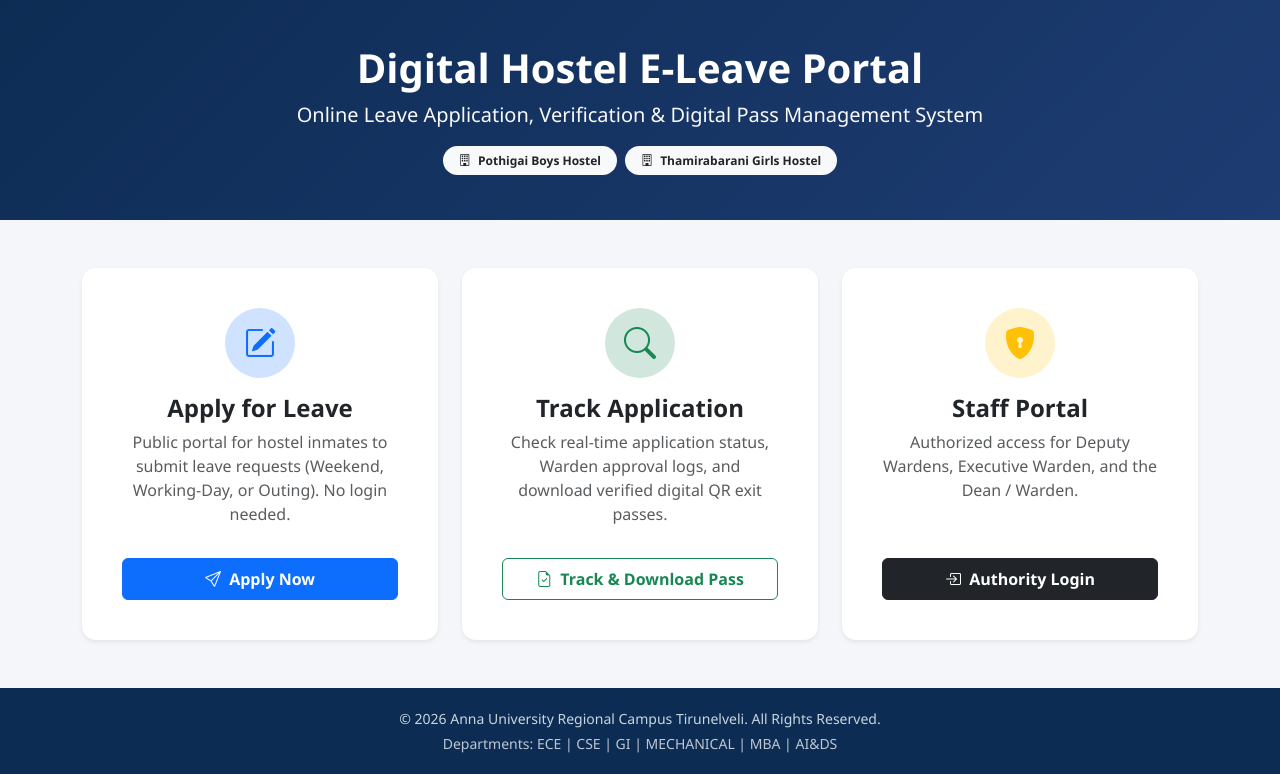
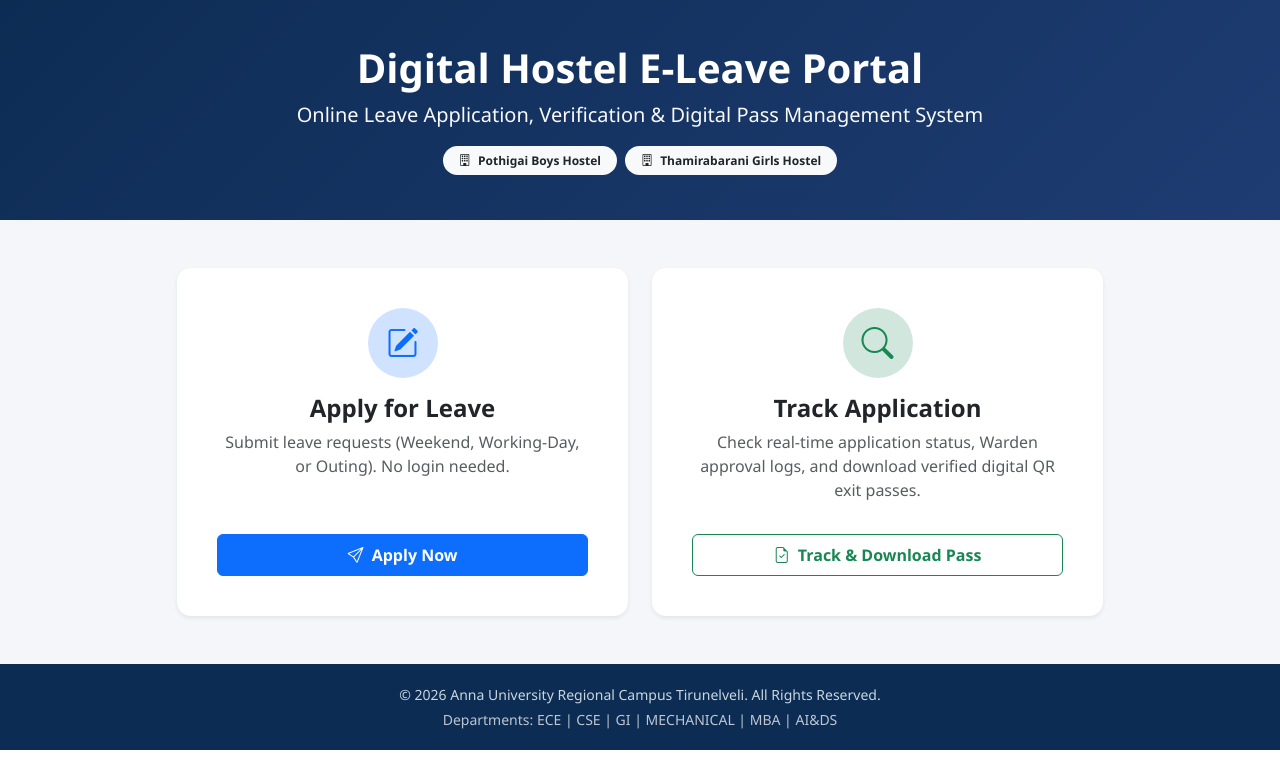
Before and after one commit to aswinkumar4438-cloud/hostel-leave-portal, a Flask app: page / in a window 1280 px wide. Shown: the part 145-919 px from the top of the page. After the commit the page ends 895 px from the top, so only its background shows below. Run offline with Flask 3, Linux system fonts and the light colour scheme; some libraries are stand-ins or nearby versions.

Commit message:
Remove staff portal card and balance layout for students

```diff
--- a/templates/index.html
+++ b/templates/index.html
@@ -46,14 +46,6 @@
             font-size: 2rem;
             margin-bottom: 1rem;
         }
-        .badge-hostel {
-            background-color: #e9ecef;
-            color: #0d2c54;
-            font-weight: 600;
-            padding: 6px 12px;
-            border-radius: 20px;
-            font-size: 0.85rem;
-        }
         footer {
             background-color: #0d2c54;
             color: #c9d6df;
@@ -91,12 +83,12 @@
         </div>
     </section>
 
-    <!-- Main Navigation Cards -->
+    <!-- Main Navigation Cards (Student-Only Interface) -->
     <div class="container mb-5">
         <div class="row g-4 justify-content-center">
 
             <!-- Card 1: Student Apply Leave -->
-            <div class="col-md-4">
+            <div class="col-md-6 col-lg-5">
                 <div class="card h-100 shadow-sm p-4 text-center">
                     <div class="card-body d-flex flex-column">
                         <div class="icon-circle bg-primary-subtle text-primary mx-auto">
@@ -104,7 +96,7 @@
                         </div>
                         <h4 class="card-title fw-bold text-dark">Apply for Leave</h4>
                         <p class="card-text text-muted flex-grow-1">
-                            Public portal for hostel inmates to submit leave requests (Weekend, Working-Day, or Outing). No login needed.
+                            Submit leave requests (Weekend, Working-Day, or Outing). No login needed.
                         </p>
                         <a href="/apply-leave" class="btn btn-primary w-100 py-2 mt-3 fw-semibold">
                             <i class="bi bi-send me-1"></i> Apply Now
@@ -114,7 +106,7 @@
             </div>
 
             <!-- Card 2: Track Application Status -->
-            <div class="col-md-4">
+            <div class="col-md-6 col-lg-5">
                 <div class="card h-100 shadow-sm p-4 text-center">
                     <div class="card-body d-flex flex-column">
                         <div class="icon-circle bg-success-subtle text-success mx-auto">
@@ -126,24 +118,6 @@
                         </p>
                         <a href="/track" class="btn btn-outline-success w-100 py-2 mt-3 fw-semibold">
                             <i class="bi bi-file-earmark-check me-1"></i> Track & Download Pass
-                        </a>
-                    </div>
-                </div>
-            </div>
-
-            <!-- Card 3: Authority Login -->
-            <div class="col-md-4">
-                <div class="card h-100 shadow-sm p-4 text-center">
-                    <div class="card-body d-flex flex-column">
-                        <div class="icon-circle bg-warning-subtle text-dark mx-auto">
-                            <i class="bi bi-shield-lock-fill text-warning"></i>
-                        </div>
-                        <h4 class="card-title fw-bold text-dark">Staff Portal</h4>
-                        <p class="card-text text-muted flex-grow-1">
-                            Authorized access for Deputy Wardens, Executive Warden, and the Dean / Warden.
-                        </p>
-                        <a href="/login" class="btn btn-dark w-100 py-2 mt-3 fw-semibold">
-                            <i class="bi bi-box-arrow-in-right me-1"></i> Authority Login
                         </a>
                     </div>
                 </div>
```
